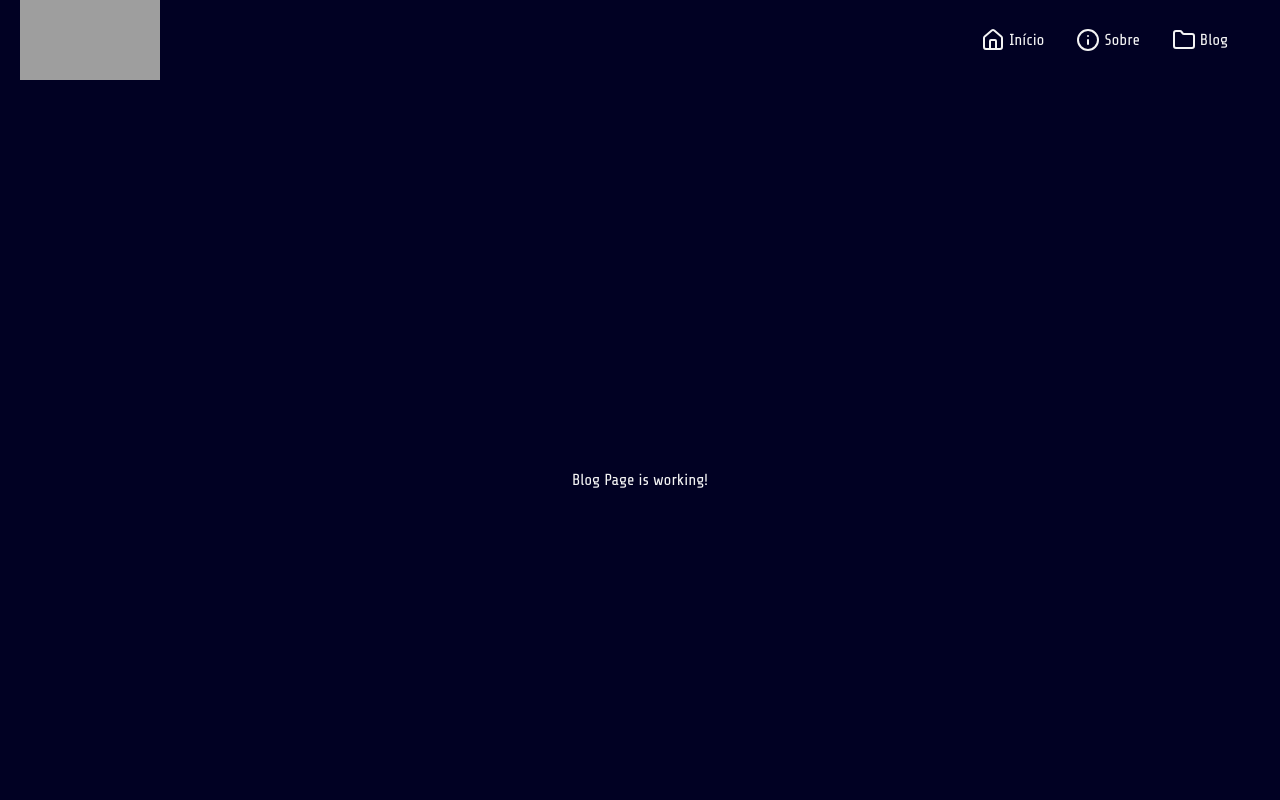
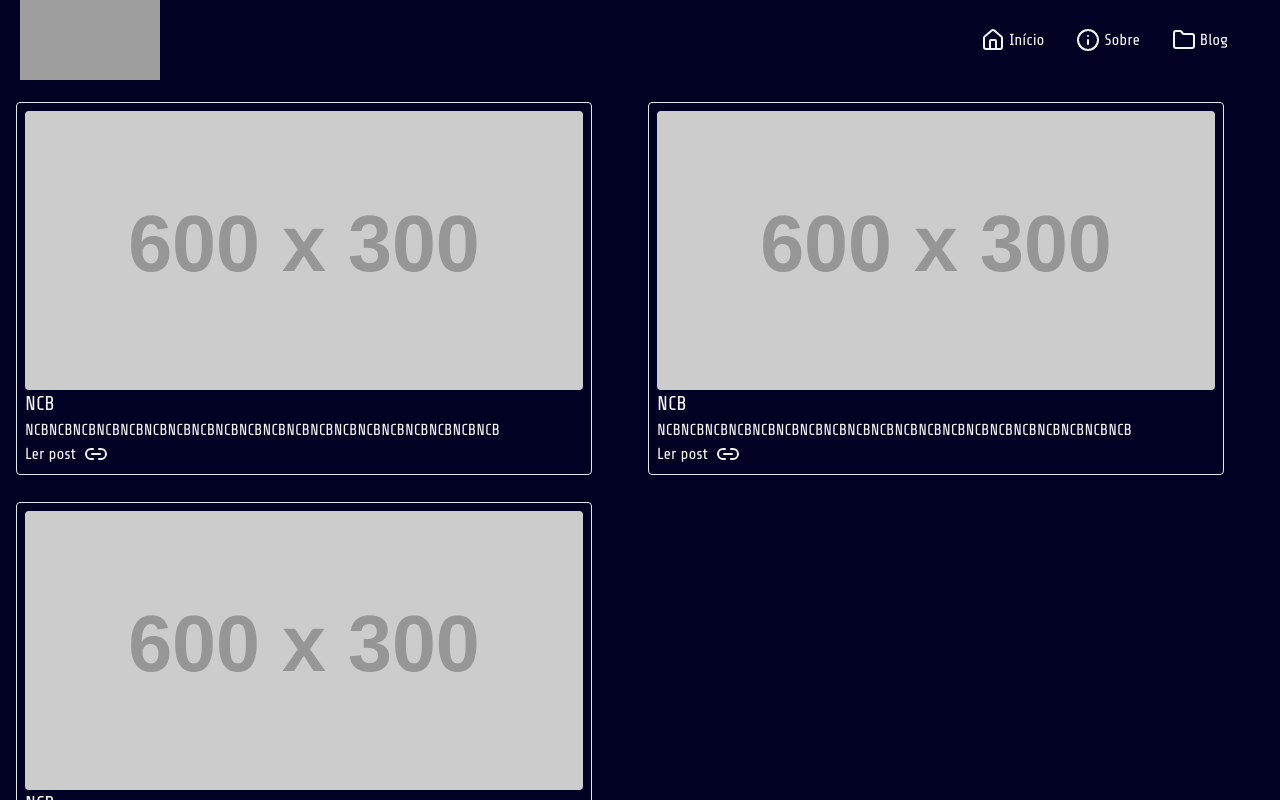
Before and after one commit to NucleoCyberBrasill/SiteNcbFull, a React (Vite) app: page /blog in a window 1280 px wide. Shown: the top 800 px of the page. Built offline with nearby package versions, Linux system fonts and the light colour scheme; grey boxes are pictures that could not be loaded.

Commit message:
✨ feat: blog cards

```diff
--- /dev/null
+++ b/src/Components/features/Blog/BlogCard.tsx
@@ -0,0 +1,13 @@
+import { Link2Icon } from "lucide-react";
+import type {post} from '../../../types/post'
+
+export function BlogCard({title, description, slug, banner}: post) {
+    return (
+        <div className="border p-2 rounded max-w-xl m-2">
+                <img className="rounded" src={banner} alt="" />
+                <h2 className="text-xl">{title}</h2>
+                <p>{description}</p>
+                <a href={slug}><button className="flex gap-2">Ler post <Link2Icon /></button></a>
+            </div>
+    )
+}
--- /dev/null
+++ b/src/Components/features/Blog/index.tsx
@@ -0,0 +1,13 @@
+import { BlogCard } from "./BlogCard";
+import posts from './posts.json'
+import type { post } from '../../../types/post'
+
+export function BlogContent() {
+    return (
+        <section className="h-screen justify-center items-center grid md:grid-cols-2 m-2">
+            {posts.map((p: post) => (
+                <BlogCard title={p.title} key={p.slug} description={p.description} slug={p.slug} banner={p.banner} />
+            ))}
+        </section>
+    )
+}
--- /dev/null
+++ b/src/Components/features/Blog/posts.json
@@ -0,0 +1,20 @@
+[
+    {
+        "title": "NCB",
+        "description": "NCBNCBNCBNCBNCBNCBNCBNCBNCBNCBNCBNCBNCBNCBNCBNCBNCBNCBNCBNCB",
+        "banner": "https://placehold.co/600x300",
+        "slug": "/postlegal"
+    },
+      {
+        "title": "NCB",
+        "description": "NCBNCBNCBNCBNCBNCBNCBNCBNCBNCBNCBNCBNCBNCBNCBNCBNCBNCBNCBNCB",
+        "banner": "https://placehold.co/600x300",
+        "slug": "/postlegal"
+    },
+      {
+        "title": "NCB",
+        "description": "NCBNCBNCBNCBNCBNCBNCBNCBNCBNCBNCBNCBNCBNCBNCBNCBNCBNCBNCBNCB",
+        "banner": "https://placehold.co/600x300",
+        "slug": "/postlegal"
+    }
+]
--- a/src/pages/Blog.tsx
+++ b/src/pages/Blog.tsx
@@ -1,11 +1,9 @@
 import { MainTemplate } from "../Components/layouts/MainTemplate";
-
+import {BlogContent} from '../Components/features/Blog'
 export function Blog() {
   return (
     <MainTemplate>
-      <div className="h-screen justify-center items-center flex">
-        Blog Page is working!
-      </div>
+      <BlogContent/>
     </MainTemplate>
   );
 }
--- /dev/null
+++ b/src/types/post.ts
@@ -0,0 +1,6 @@
+export type post ={
+    title: string,
+    description: string,
+    slug: string,
+    banner: string
+}
```
